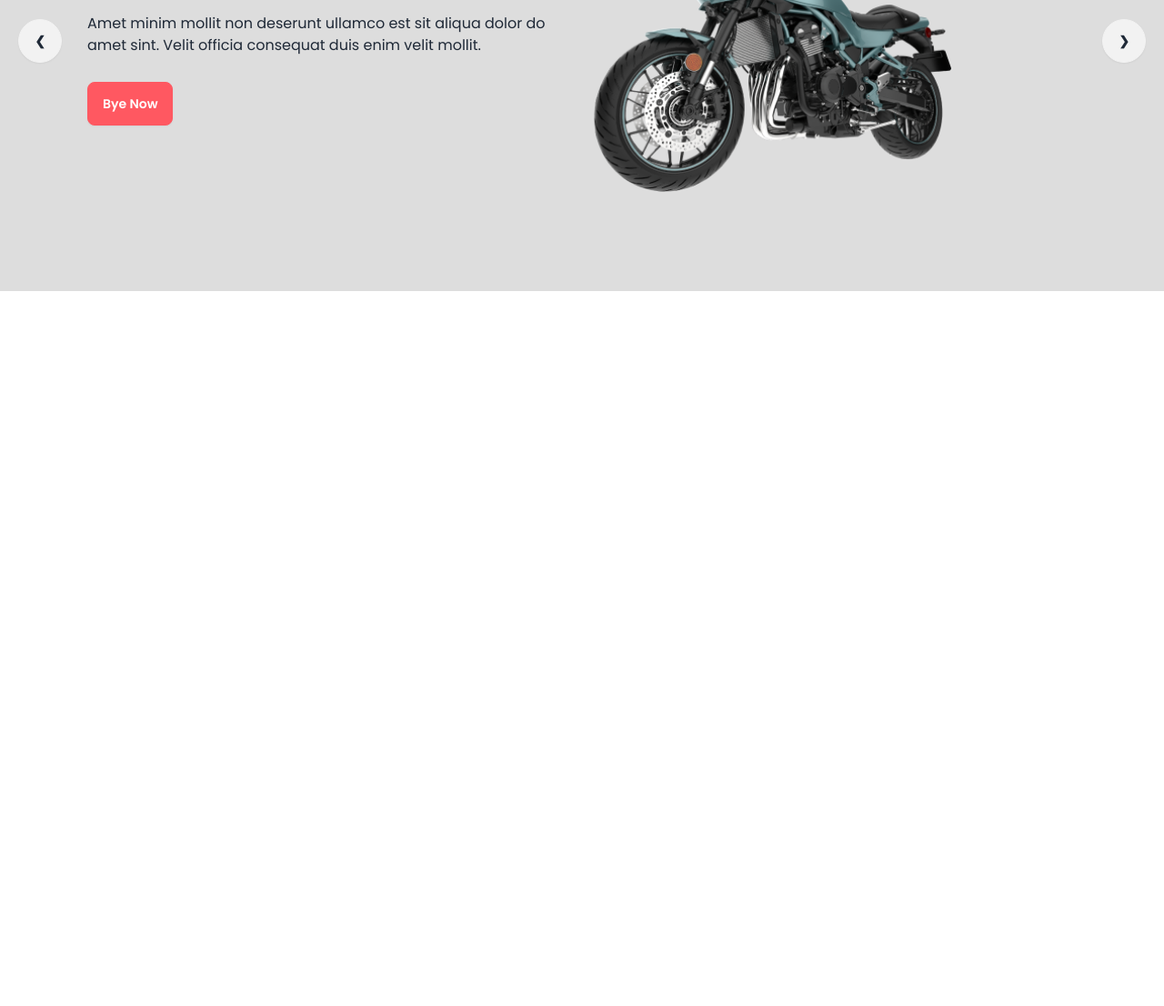
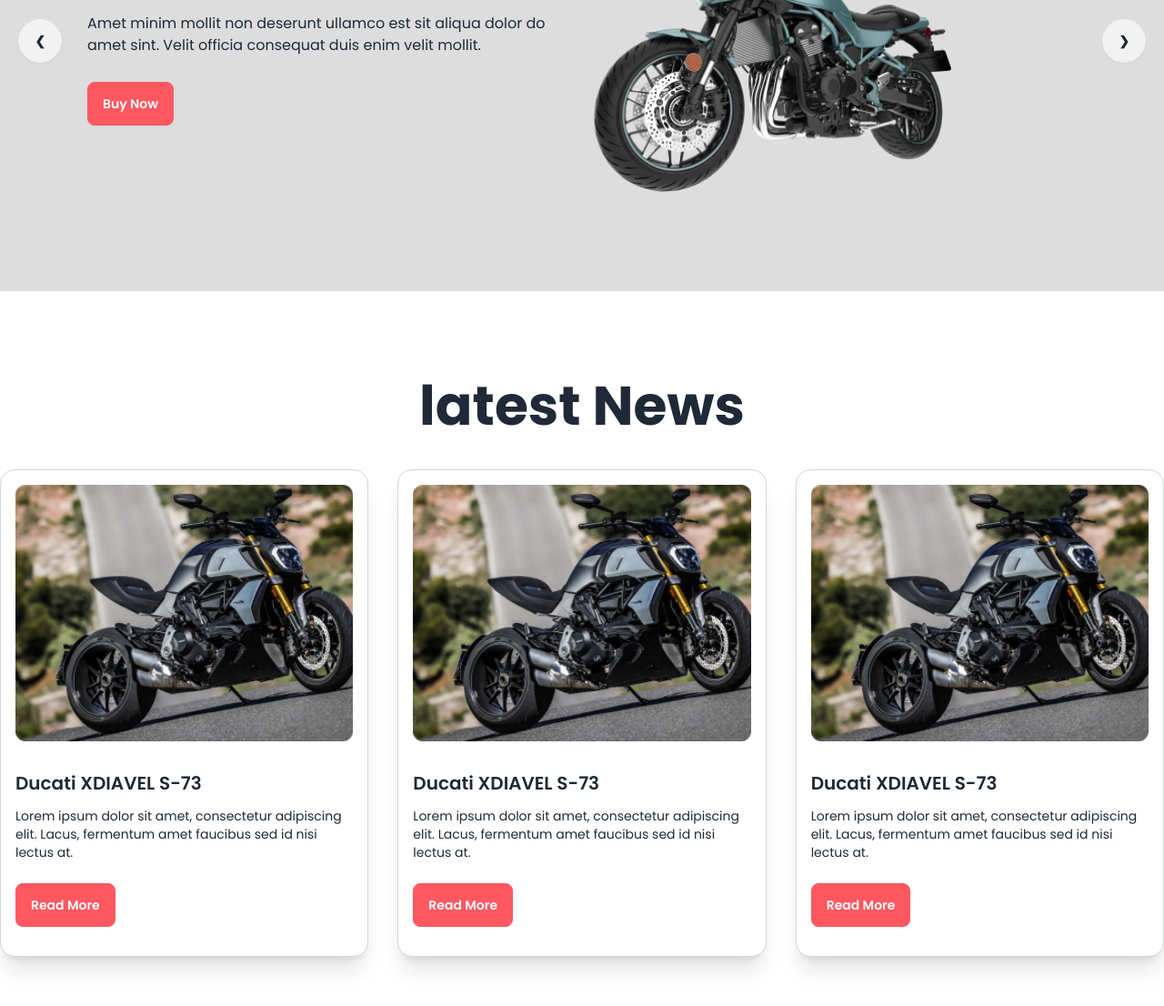
Before and after one commit to nayan97/bike-zone, a plain HTML site: page index.html in a window 1280 px wide. Shown: the part 298-1404 px from the top of the page at 91% size. Before the commit the page ends 800 px from the top, so only its background shows below. Drawn offline with nearby package versions, Linux system fonts and the light colour scheme.

Commit message:
latest part done

```diff
--- a/index.html
+++ b/index.html
@@ -18,6 +18,9 @@
     </style>
 </head>
 <body class="poppins-bikes">
+
+    <!-- header section -->
+
     <header class="md:container mx-auto">
         <div class="navbar bg-base-100">
             <div class="flex-1">
@@ -65,7 +68,7 @@
                 <div class="flex-1 space-y-7">
                   <h2 class="text-6xl font-bold">Ride-on R15 V4 <br> with Smile</h2>
                   <p>Amet minim mollit non deserunt ullamco est sit aliqua dolor do amet sint. Velit officia consequat duis enim velit mollit.</p>
-                  <button class="btn btn-error text-white">Bye Now</button>
+                  <button class="btn btn-error text-white">Buy Now</button>
                 </div>
                 <div class="flex-1">
                     <img src="images/slider/bike1.png"
@@ -83,7 +86,7 @@
                 <div class="flex-1 space-y-7">
                   <h2 class="text-6xl font-bold">Ride-on R15 V4 <br> with Smile</h2>
                   <p>Amet minim mollit non deserunt ullamco est sit aliqua dolor do amet sint. Velit officia consequat duis enim velit mollit.</p>
-                  <button class="btn btn-error text-white">Bye Now</button>
+                  <button class="btn btn-error text-white">Buy Now</button>
                 </div>
                 <div class="flex-1">
                     <img src="images/slider/bike2.png"
@@ -102,7 +105,7 @@
                 <div class="flex-1 space-y-7">
                   <h2 class="text-6xl font-bold">Ride-on R15 V4 <br> with Smile</h2>
                   <p>Amet minim mollit non deserunt ullamco est sit aliqua dolor do amet sint. Velit officia consequat duis enim velit mollit.</p>
-                  <button class="btn btn-error text-white">Bye Now</button>
+                  <button class="btn btn-error text-white">Buy Now</button>
                 </div>
                 <div class="flex-1">
                     <img src="images/slider/bike3.png"
@@ -120,7 +123,7 @@
                 <div class="flex-1 space-y-7">
                   <h2 class="text-6xl font-bold">Ride-on R15 V4 <br> with Smile</h2>
                   <p>Amet minim mollit non deserunt ullamco est sit aliqua dolor do amet sint. Velit officia consequat duis enim velit mollit.</p>
-                  <button class="btn btn-error text-white">Bye Now</button>
+                  <button class="btn btn-error text-white">Buy Now</button>
                 </div>
                 <div class="flex-1">
                     <img src="images/slider/bike4.png"
@@ -134,9 +137,64 @@
               </div>
             </div>
           </div>
+    </header>
+
+    <!-- main section -->
+
+     <main class="md:container mx-auto">
+
+       <!-- latest News section  -->
+        <section class="my-24">
+          <h2 class="text-6xl text-center font-bold mb-10">latest News</h2>
+          <div class="grid grid-cols-1 gap-8 md:grid-cols-2 lg:grid-cols-3">
+            <div class="card card-compact bg-base-100 shadow-xl border-[1px] border-gray-300">
+              <figure>
+                <img
+                  src="images/others/latest1.png"
+                  alt="bike" class="w-full p-4" />
+              </figure>
+              <div class="card-body">
+                <h2 class="card-title">Ducati XDIAVEL S-73</h2>
+                <p>Lorem ipsum dolor sit amet, consectetur adipiscing elit. Lacus, fermentum amet faucibus sed id nisi lectus at.</p>
+                <div class="card-actions my-4">
+                  <button class="btn btn-error text-white">Read More</button>
+                </div>
+              </div>
+            </div>
+            <div class="card card-compact bg-base-100 shadow-xl border-[1px] border-gray-300">
+              <figure>
+                <img
+                  src="images/others/latest1.png"
+                  alt="bike" class="w-full p-4" />
+              </figure>
+              <div class="card-body">
+                <h2 class="card-title">Ducati XDIAVEL S-73</h2>
+                <p>Lorem ipsum dolor sit amet, consectetur adipiscing elit. Lacus, fermentum amet faucibus sed id nisi lectus at.</p>
+                <div class="card-actions my-4">
+                  <button class="btn btn-error text-white">Read More</button>
+                </div>
+              </div>
+            </div>
+            <div class="card card-compact bg-base-100 shadow-xl border-[1px] border-gray-300">
+              <figure>
+                <img
+                  src="images/others/latest1.png"
+                  alt="bike" class="w-full p-4" />
+              </figure>
+              <div class="card-body">
+                <h2 class="card-title">Ducati XDIAVEL S-73</h2>
+                <p>Lorem ipsum dolor sit amet, consectetur adipiscing elit. Lacus, fermentum amet faucibus sed id nisi lectus at.</p>
+                <div class="card-actions my-4">
+                  <button class="btn btn-error text-white">Read More</button>
+                </div>
+              </div>
+            </div>
+          </div>
+        </section>
 
 
-    </header>
+
+     </main>
 
 </body>
 </html>
```
